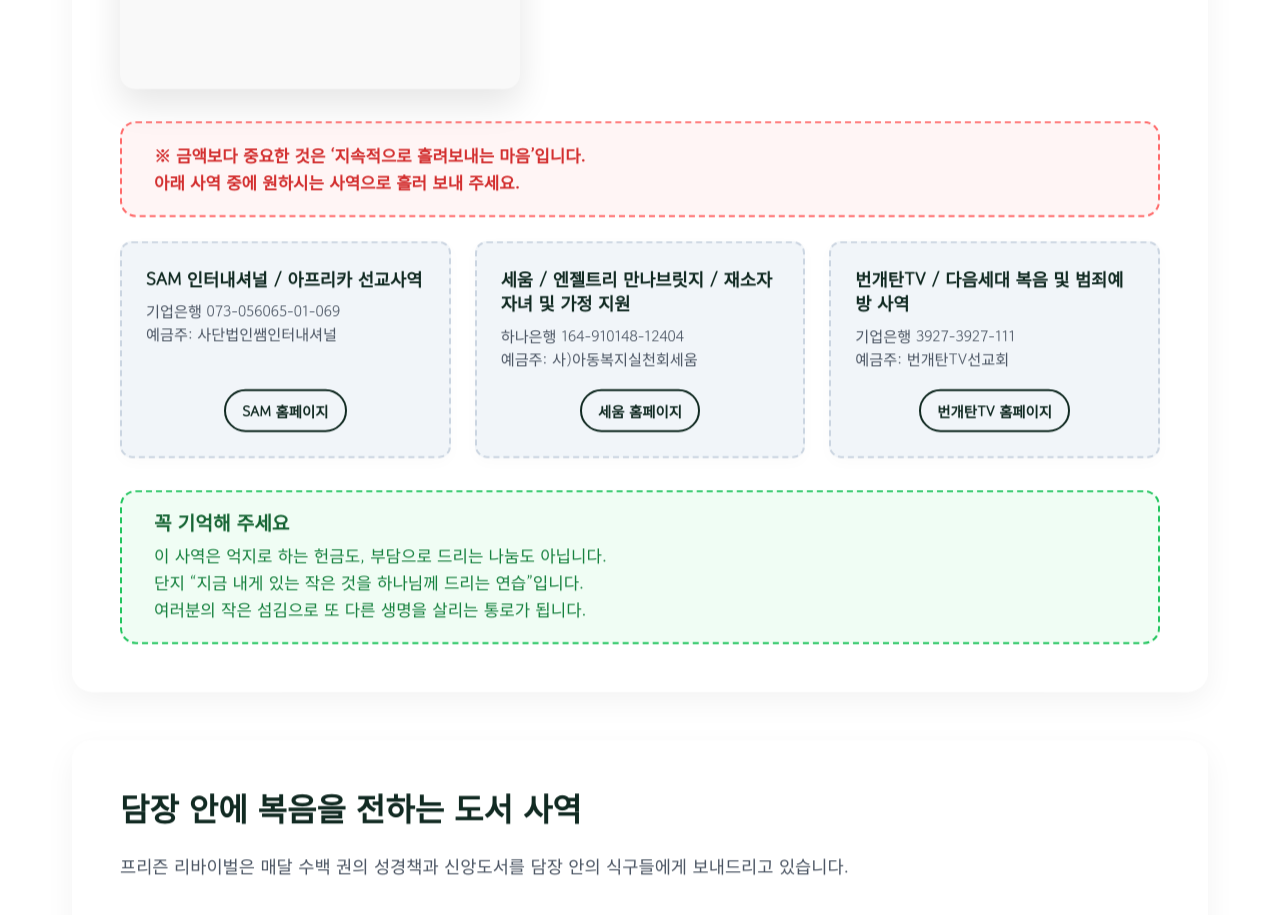
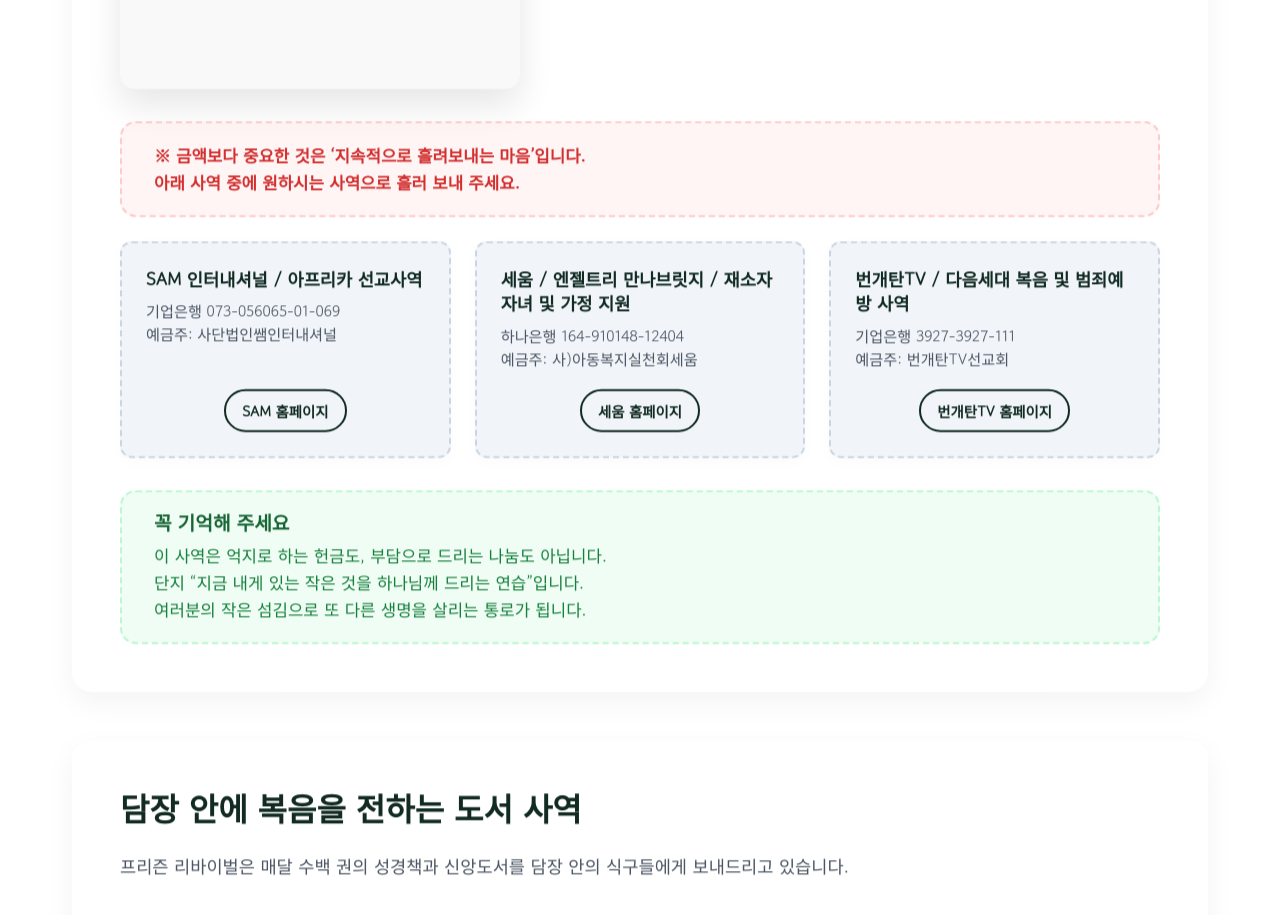
Before and after one commit to hakil-kim/prisonrevival_react, a React (Vite) app: page /programs in a window 1280 px wide. Shown: the part 3560-4475 px from the top of the page. Built offline with nearby package versions, Linux system fonts and the light colour scheme; a web font is replaced by a local one.

Commit message:
style(programs): soften the dashed border colors for notice and footer boxes

```diff
--- a/src/pages/Programs.jsx
+++ b/src/pages/Programs.jsx
@@ -149,7 +149,7 @@
         </div>
 
         {/* 3개 카드 바로 위로 이동된 공지 박스 (전체 너비 100% 사용) */}
-        <div style={{ background: '#FFF5F5', border: '2px dashed #FF6B6B', borderRadius: '16px', padding: '1.2rem 2rem', marginBottom: '1.5rem', boxSizing: 'border-box' }}>
+        <div style={{ background: '#FFF5F5', border: '2px dashed #FECACA', borderRadius: '16px', padding: '1.2rem 2rem', marginBottom: '1.5rem', boxSizing: 'border-box' }}>
           <p style={{ color: '#D32F2F', fontWeight: 600, fontSize: '1.05rem', margin: 0, lineHeight: 1.6 }} dangerouslySetInnerHTML={{ __html: t('prog4Notice') }}></p>
         </div>
 
@@ -227,7 +227,7 @@
         </div>
 
         {/* 밖으로 꺼낸 전체 가로 너비 박스 */}
-        <div style={{ padding: '1.2rem 2rem', background: '#F0FDF4', borderRadius: '16px', border: '2px dashed #22C55E', marginTop: '1.5rem', boxSizing: 'border-box' }}>
+        <div style={{ padding: '1.2rem 2rem', background: '#F0FDF4', borderRadius: '16px', border: '2px dashed #BBF7D0', marginTop: '1.5rem', boxSizing: 'border-box' }}>
           <h4 className="program-account-title" style={{ color: '#166534', fontSize: '1.2rem', margin: '0 0 0.5rem 0' }}>{t('prog4FooterTitle')}</h4>
           <p className="program-account-info" style={{ color: '#15803D', fontSize: '1.05rem', fontWeight: 500, margin: 0, lineHeight: 1.6 }} dangerouslySetInnerHTML={{ __html: t('prog4FooterInfo') }}></p>
         </div>
```
